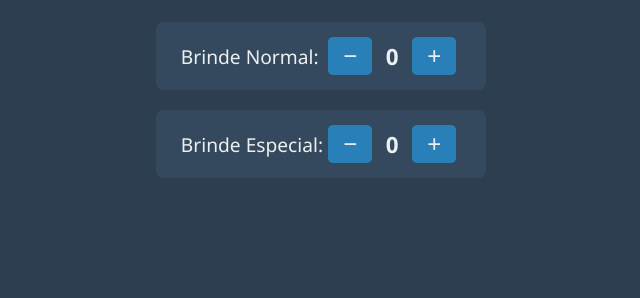
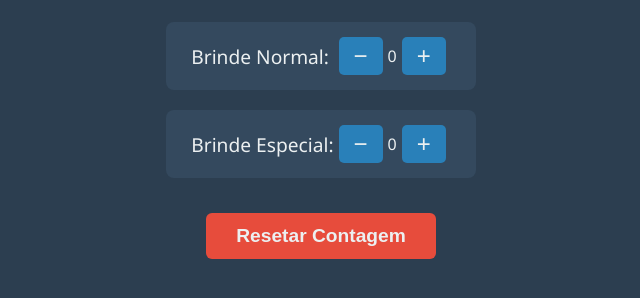
Before and after one commit to carlin-aline/Contador-brindes, a plain HTML site: page index.html in a window 1280 px wide. Shown: the part 144-442 px from the top of the page, without its empty margins (319-959 px from the left). Drawn offline with Linux system fonts and the light colour scheme.

Commit message:
Update index.html

```diff
--- a/index.html
+++ b/index.html
@@ -65,11 +65,21 @@
   .controles button:hover {
     background: #3498db;
   }
-  .numero {
-    min-width: 30px;
-    text-align: center;
-    font-size: 1.4em;
-    font-weight: bold;
+  #resetBtn {
+    background: #e74c3c;
+    padding: 12px 30px;
+    font-size: 1.2em;
+    border-radius: 6px;
+    margin-top: 15px;
+    cursor: pointer;
+    border: none;
+    color: #ecf0f1;
+    font-weight: 700;
+    transition: background 0.3s;
+    user-select: none;
+  }
+  #resetBtn:hover {
+    background: #c0392b;
   }
   /* Responsivo */
   @media (max-width: 400px) {
@@ -87,6 +97,10 @@
     .controles button {
       font-size: 1.2em;
       padding: 5px 10px;
+    }
+    #resetBtn {
+      width: 100%;
+      padding: 12px 0;
     }
   }
 </style>
@@ -116,6 +130,8 @@
   </div>
 </div>
 
+<button id="resetBtn" onclick="resetarContagem()">Resetar Contagem</button>
+
 <script>
   function alterar(tipo, delta) {
     const el = document.getElementById(tipo);
@@ -125,15 +141,16 @@
     el.textContent = val;
   }
 
+  function resetarContagem() {
+    document.getElementById('normal').textContent = '0';
+    document.getElementById('especial').textContent = '0';
+  }
+
   function mostrarDataBrasilia() {
-    // Puxar data no horário de Brasília (GMT-3 fixo)
     const meses = ['Jan', 'Fev', 'Mar', 'Abr', 'Mai', 'Jun', 'Jul', 'Ago', 'Set', 'Out', 'Nov', 'Dez'];
     let agora = new Date();
 
-    // Ajustar para GMT-3 (Brasília)
-    // Primeiro pega UTC (horário universal)
     let utc = agora.getTime() + (agora.getTimezoneOffset() * 60000);
-    // Subtrai 3 horas em ms
     let horarioBr = new Date(utc - (3 * 3600000));
 
     let dia = String(horarioBr.getDate()).padStart(2, '0');
@@ -144,8 +161,6 @@
   }
 
   mostrarDataBrasilia();
-  // Se quiser atualizar todo dia sem precisar recarregar, roda assim:
-  // setInterval(mostrarDataBrasilia, 60 * 60 * 1000); // a cada hora
 </script>
 
 </body>
```
